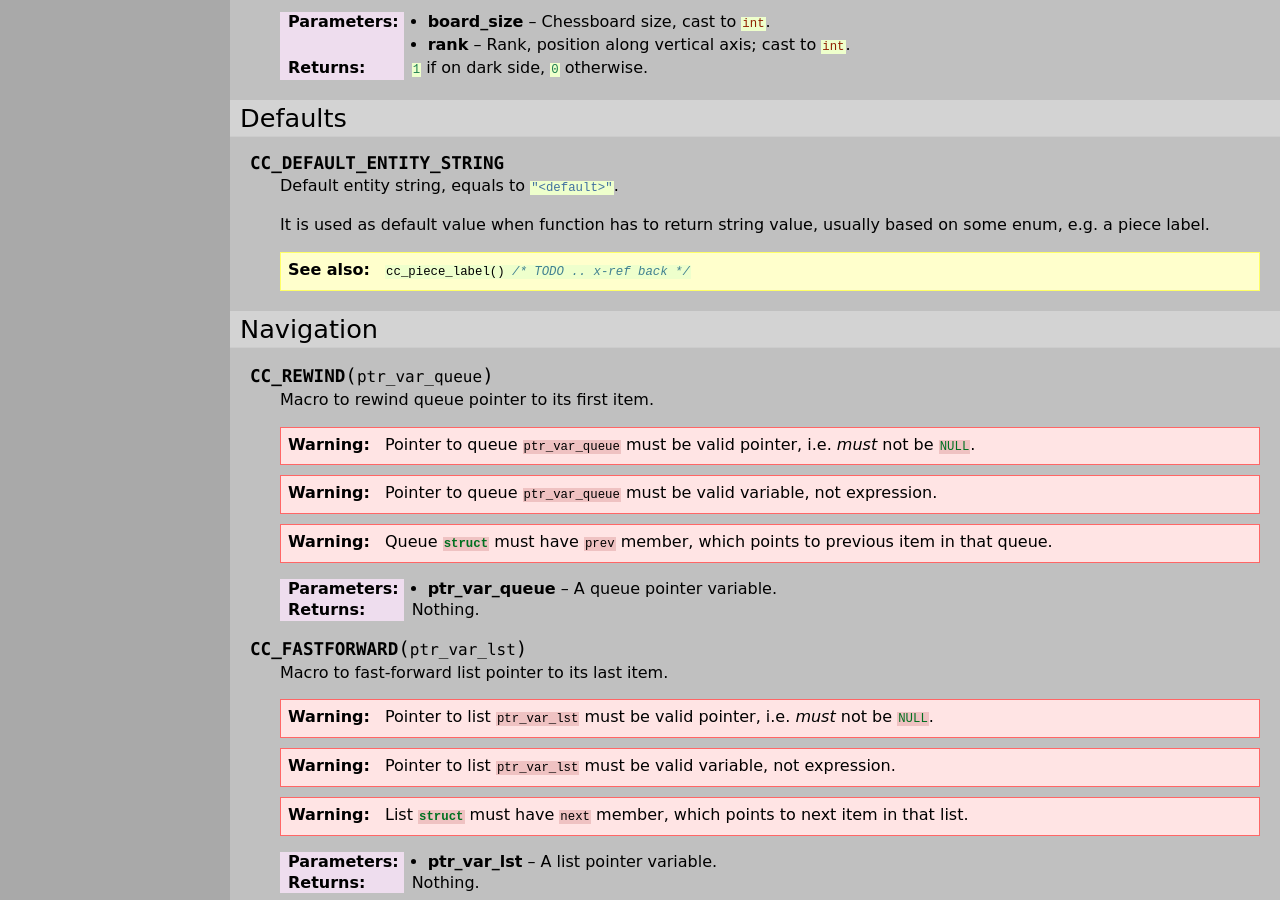
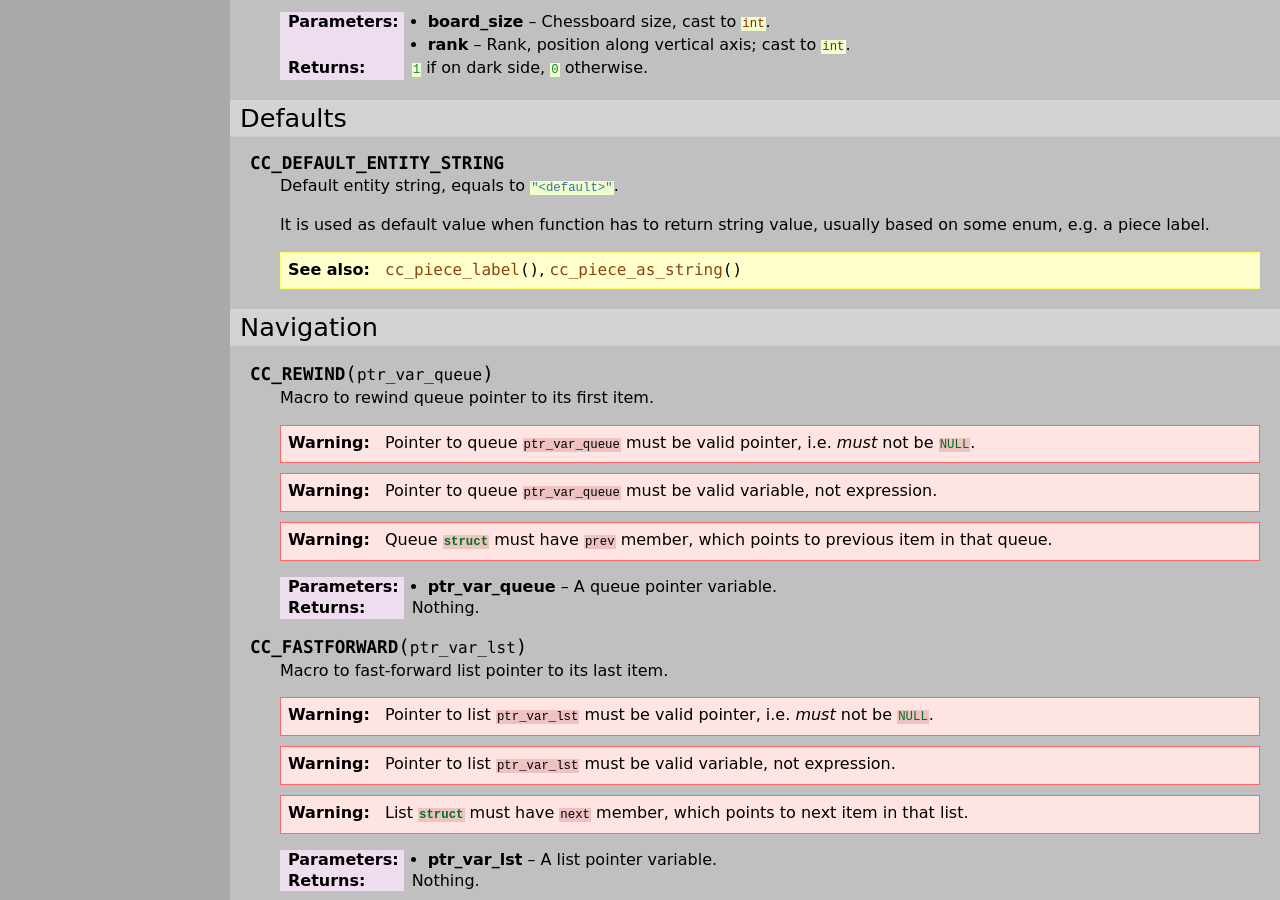
Before and after one commit to mmlacak/crochess, a Sphinx documentation site: the page built from docs/source/libcc/ccdefines.rst, in a window 1280 px wide and 900 px high, scrolled down 5907 px. Built offline with Sphinx 7.4.7, drawn with Linux system fonts in a browser that asks for light colours.

Commit message:
Added x-ref back to piece function.

```diff
--- a/docs/source/libcc/ccdefines.rst
+++ b/docs/source/libcc/ccdefines.rst
@@ -378,11 +378,7 @@ Defaults
     usually based on some enum, e.g. a piece label.
 
     .. seealso::
-        :c:`cc_piece_label() /* TODO .. x-ref back */`
-
-    .. TODO .. , see `cc_piece_label()`.
-        .. seealso::
-            , see `cc_piece_label()`.
+        :c:expr:`cc_piece_label()`, :c:expr:`cc_piece_as_string()`
 
 Navigation
 ----------
```
